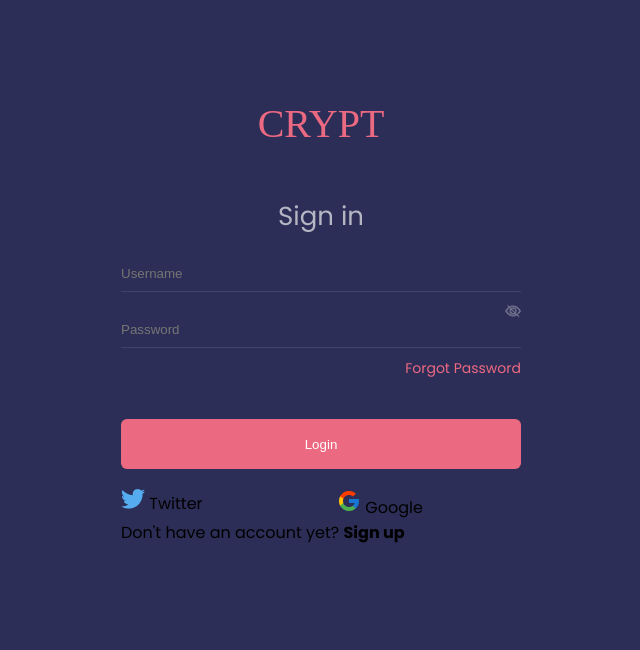
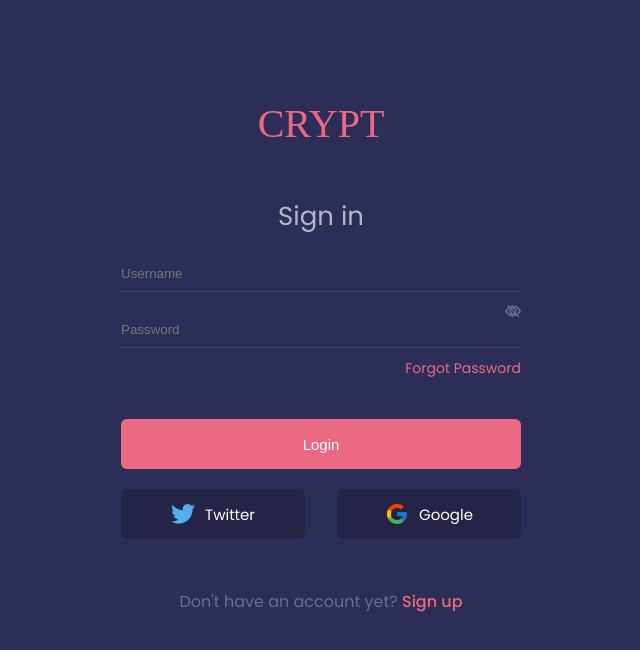
Before and after one commit to Dhruv-Pindawala/crypt-frontend, a React (Create React App) app: page /login in a window 1280 px wide. Shown: the top 650 px of the page, without its empty margins (319-959 px from the left). Built offline with nearby package versions, Linux system fonts and the light colour scheme; no server answers; a web font is replaced by a local one.

Commit message:
social auth buttons and link to signup

```diff
--- a/src/style.scss
+++ b/src/style.scss
@@ -86,6 +86,33 @@ a {
         margin-top: 40px;
         margin-bottom: 20px;
     }
+
+    .socialButton {
+        height: 50px;
+        background-color: rgba(black, 0.2);
+        border-radius: 6px;
+        display: flex;
+        align-items: center;
+        justify-content: center;
+        color: white;
+        font-size: 15px;
+        cursor: pointer;
+
+        img {
+            margin-right: 10px;
+        }
+    }
+
+    .switchOption {
+        margin-top: 50px;
+        color: rgba(white, 0.3);
+        text-align: center;
+
+        b {
+            font-weight: 500;
+            color: $secondaryColor;
+        }
+    }
 }
 
 .logo {
@@ -105,5 +132,6 @@ button {
     border: none;
     outline: none;
     font-weight: 500;
+    font-size: 15px;
     cursor: pointer;
 }
```
